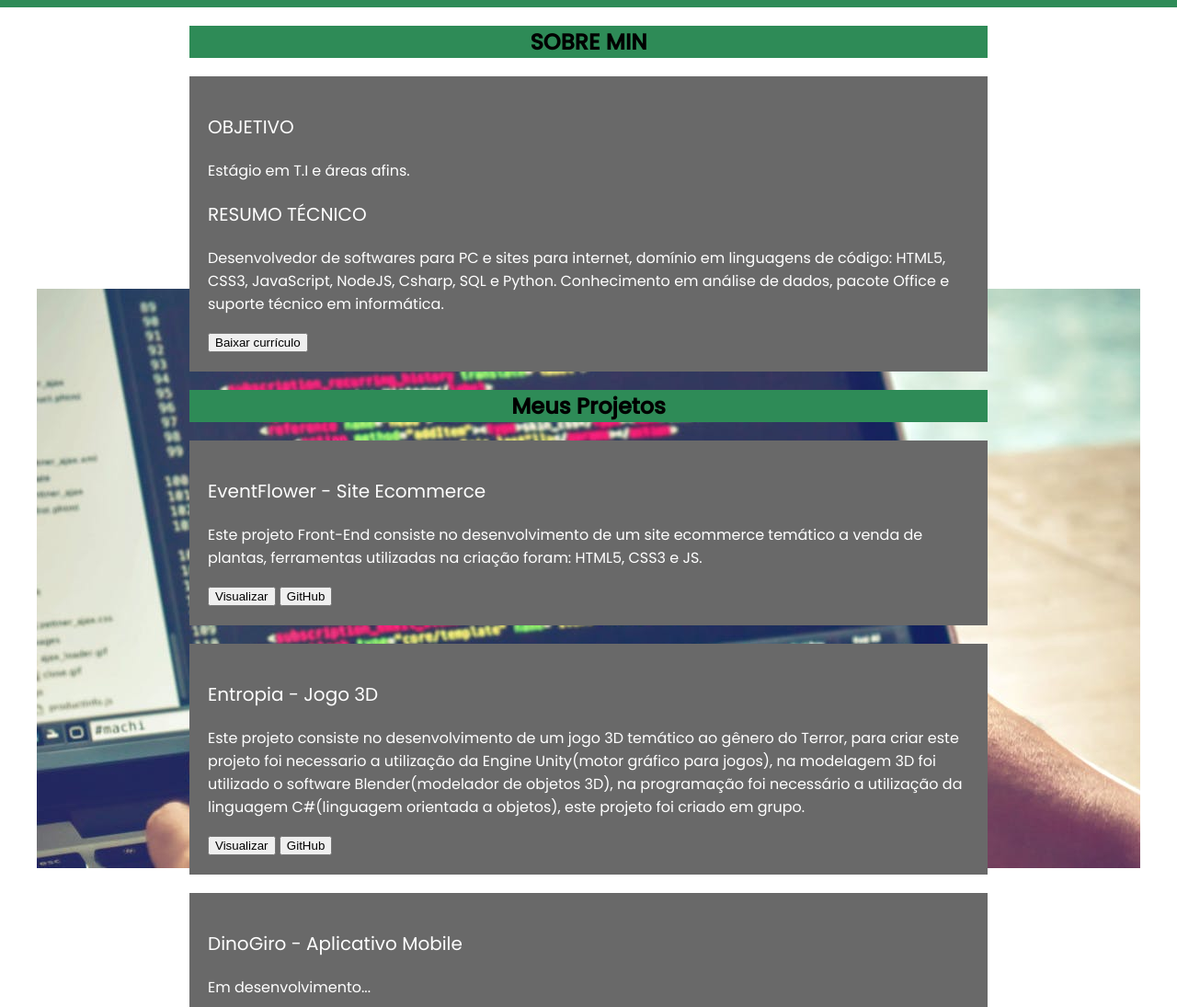
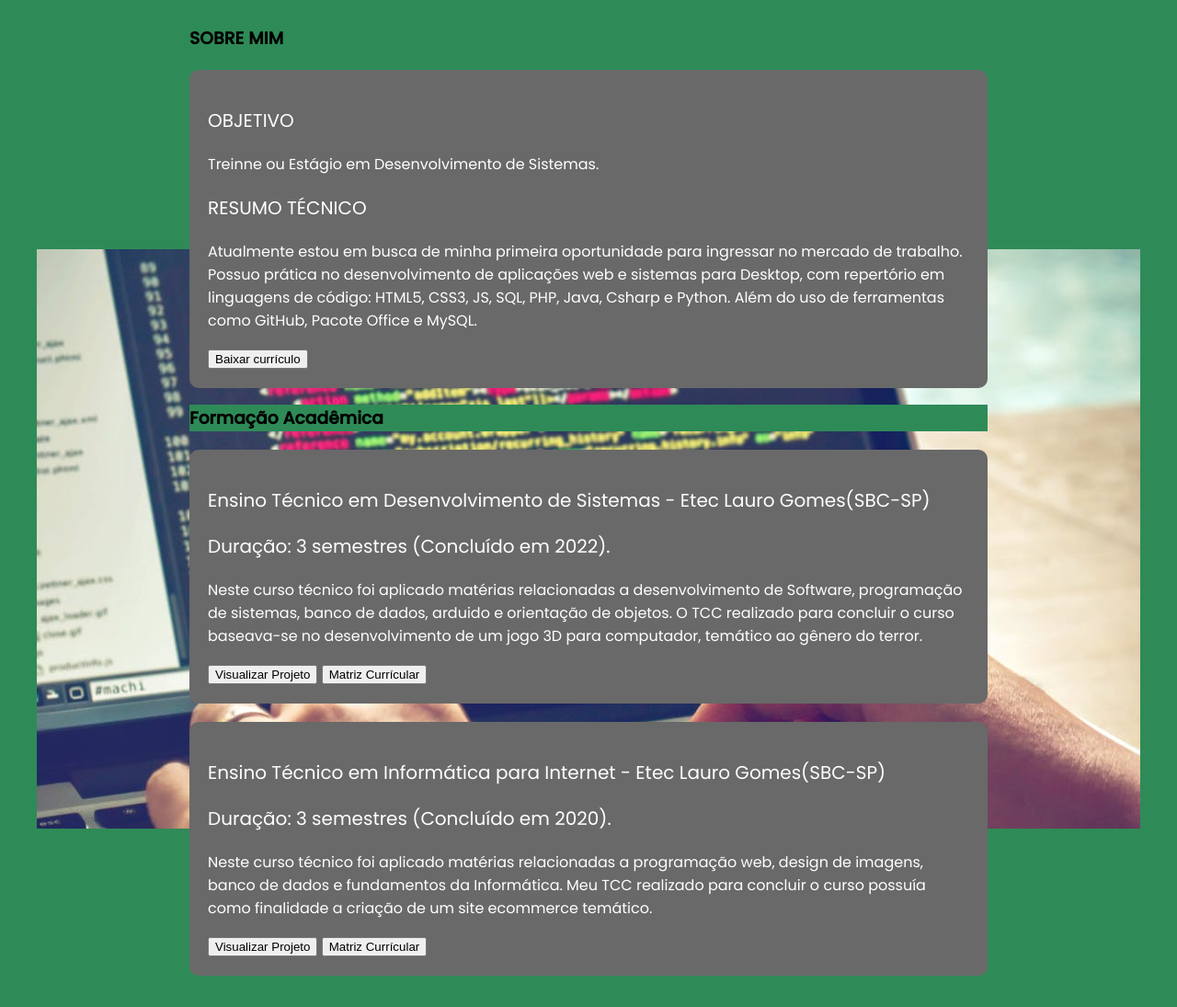
Before and after one commit to Wallac3R1be1ro/portfolio-wallace.github.io, a plain HTML site: page index.html in a window 1280 px wide. Shown: the part 83-1178 px from the top of the page at 92% size. Drawn offline with Linux system fonts and the light colour scheme; a script that the page names is missing.

Commit message:
alterações no portfólio

```diff
--- a/CSS/index.css
+++ b/CSS/index.css
@@ -4,6 +4,7 @@ body {
 	max-width: 1280px;
 	margin: 0 auto;
 	background-image: url('../imagens/fundo_site.jpg');
+	background-color: rgb(46, 139, 87);
 	background-repeat: no-repeat;
 	background-position: center center;
 	background-attachment: fixed;
@@ -12,13 +13,11 @@ body {
 /*--------------------CSS Header--------------------*/
 header{
 	display: flex;
-    align-items: center;
-    justify-content: space-between;
+    justify-content: center;
     background-color: rgb(46, 139, 87);
     padding: 0;
 }
 .titulo{
-	text-align: center;
 	background-color: rgb(46, 139, 87);
 }
 /*--------------------------------------------------*/
@@ -34,6 +33,7 @@ section{
     background-color: rgb(105, 105, 105);
     padding: 20px;
     margin-top: 20px;
+	border-radius: 10px;
 }
 .titulocard{
 	font-size: 20px;
--- a/index.html
+++ b/index.html
@@ -9,6 +9,7 @@
 <link href="https://fonts.googleapis.com/css2?family=Poppins:wght@300;400;500&display=swap" rel="stylesheet" />
 <link rel="stylesheet" href="CSS/index.css">
 <script src="interactbutton.js"></script>
+<link rel="shortcut icon" href="imagens\Sair.bmp" type="image/x-icon">
 <title>Meu Portfólio</title>
 </head>
 <body>
@@ -20,52 +21,45 @@
 <div class="row">
 <!---------------------------------------------------------------------------------->
 	<section>
-		<h1 class="titulo">SOBRE MIN</h1>
+		<nav>
+			<h1 class="titulo">SOBRE MIM</h1>
 				<article class="card">
 						<p>
 							<p class="titulocard">OBJETIVO</p>
-						Estágio em T.I e áreas afins.
+							Treinne ou Estágio em Desenvolvimento de Sistemas.
 							<p class="titulocard">RESUMO TÉCNICO</p>
-						Desenvolvedor de softwares para PC e sites para internet, domínio em linguagens de código:
-						HTML5, CSS3, JavaScript, NodeJS, Csharp, SQL e Python. Conhecimento em análise de dados,
-						pacote Office e suporte técnico em informática.
+							Atualmente estou em busca de minha primeira oportunidade para ingressar no mercado
+							de trabalho. Possuo prática no desenvolvimento de aplicações web e sistemas para Desktop, com repertório
+							em linguagens de código: HTML5, CSS3, JS, SQL, PHP, Java, Csharp e Python. Além do uso de  ferramentas
+							como GitHub, Pacote Office e MySQL.
 						</p>
 						<button>Baixar currículo</button>
 				</article>
 <!---------------------------------------------------------------------------------->
-			<h1 class="titulo">Meus Projetos</h1>
+				<h1 class="titulo">Formação Acadêmica</h1>
 			<article class="card">
-				<p class="titulocard">EventFlower - Site Ecommerce</p>
-					<p>Este projeto Front-End consiste no desenvolvimento de um site ecommerce
-					temático a venda de plantas, ferramentas utilizadas na criação
-					foram: HTML5, CSS3 e JS.
-				</p>
-				<button>Visualizar</button>
-				<button>GitHub</button>
+					<p class="titulocard">Ensino Técnico em Desenvolvimento de Sistemas - Etec Lauro Gomes(SBC-SP)</p>
+					<p class="titulocard">Duração: 3 semestres (Concluído em 2022).</p>
+					<p>Neste curso técnico foi aplicado matérias relacionadas a desenvolvimento de Software, programação
+					de sistemas, banco de dados, arduido e orientação de objetos. O TCC realizado para concluir o curso
+					baseava-se no desenvolvimento de um jogo 3D para computador, temático ao gênero do terror.</p>
+					<button>Visualizar Projeto</button>
+					<button>Matriz Currícular</button>
 			</article>
 <!---------------------------------------------------------------------------------->
 			<article class="card">
-				<p class="titulocard">Entropia - Jogo 3D</p>
-				<p>
-					Este projeto consiste no desenvolvimento de um jogo 3D temático ao
-					gênero do Terror, para criar este projeto foi necessario a utilização
-					da Engine Unity(motor gráfico para jogos), na modelagem 3D foi utilizado
-					o software Blender(modelador de objetos 3D), na programação foi
-					necessário a utilização da linguagem C#(linguagem orientada a objetos),
-					este projeto foi criado em grupo.
-				</p>
-				<button>Visualizar</button>
-				<button>GitHub</button>
+					<p class="titulocard">Ensino Técnico em Informática para Internet - Etec Lauro Gomes(SBC-SP)</p>
+					<p class="titulocard">Duração: 3 semestres (Concluído em 2020).</p>
+					<p>Neste curso técnico foi aplicado matérias relacionadas a programação web, design de imagens, banco
+					de dados e fundamentos da Informática. Meu TCC realizado para concluir o curso possuía como finalidade
+					a criação de um site ecommerce temático.</p>
+					<a href="http://www.etelg.com.br/paginaete/cursos/mc_desenvolvimento_de_sistemas_cs_2-2021.pdf">
+					<button>Visualizar Projeto</button></a>
+					<a href="http://www.etelg.com.br/paginaete/cursos/Matriz_T%C3%A9cnico_inform%C3%A1tica_para_internet.pdf">
+					<button>Matriz Currícular</button></a>
 <!---------------------------------------------------------------------------------->
 			</article>
-		<article class="card">
-				<p class="titulocard">DinoGiro - Aplicativo Mobile</p>
-				<p>
-					Em desenvolvimento...
-				</p>
-				<button>Visualizar</button>
-				<button>GitHub</button>
-		</article>
+		</nav>
 	</section>
 <!---------------------------------------------------------------------------------->
 </div>
```
Also changed, not shown: imagens/Sair.bmp (added), 1 other file. Lines whose indentation alone changed are shown as unchanged.
